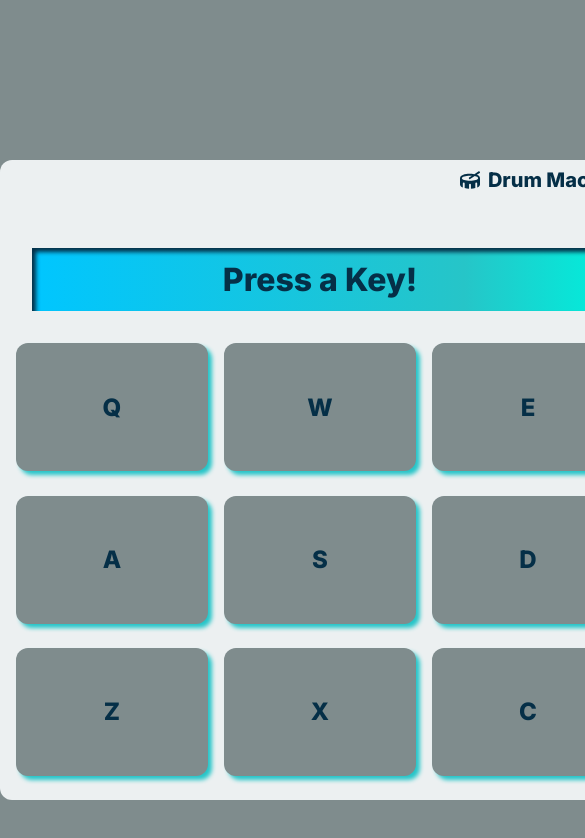
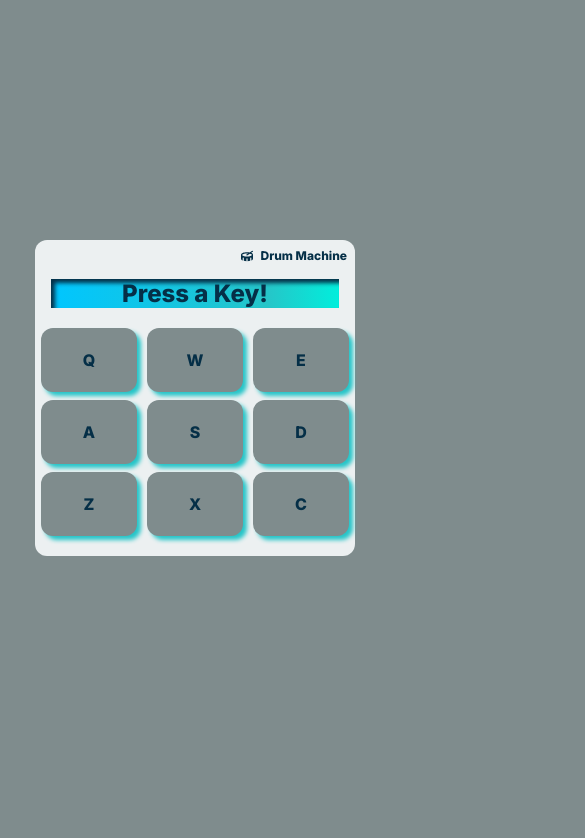
Before and after one commit to armandowjunior/drum-machine, a React (Create React App) app: page / in a window 390 px wide. Shown: the top 838 px of the page, 585 px wide, since content can reach past the window. Built offline with nearby package versions, Linux system fonts and the light colour scheme.

Commit message:
Add Media Query

```diff
--- a/public/index.html
+++ b/public/index.html
@@ -8,7 +8,7 @@
       href="https://fonts.googleapis.com/css2?family=Inter:wght@400;800;900&display=swap"
       rel="stylesheet"
     />
-    <meta name="viewport" content="width=device-width, initial-scale=1" />
+    <meta name="viewport" content="width=device-width, user-scalable=no" />
     <meta name="theme-color" content="#000000" />
     <meta
       name="description"
--- a/src/App.css
+++ b/src/App.css
@@ -11,12 +11,10 @@ body {
 }
 
 #drum-machine {
-  transform: scale(1);
-  transform-origin: 0 0;
   background: #ecf0f1;
-  width: 40rem;
-  height: 40rem;
+  max-width: 40rem;
   margin: 10rem auto;
+  padding-bottom: 1rem;
   border-radius: 0.75rem;
   display: flex;
   flex-wrap: wrap;
@@ -59,6 +57,7 @@ span {
   font-weight: 800;
   width: 30%;
   height: 8rem;
+  margin: 0.5rem;
   border-radius: 0.75rem;
   background: #7f8c8d;
   color: #052f47;
@@ -76,3 +75,36 @@ button:active {
   height: 7.9rem;
   box-shadow: 0 0 0;
 }
+
+@media (max-width: 480px) {
+  #drum-machine {
+    max-width: 20rem;
+    margin: 15rem auto;
+  }
+
+  #title {
+    width: 100%;
+    font-size: 0.75rem;
+    text-align: right;
+    padding: 0.5rem 0.5rem 0 0;
+    color: #052f47;
+  }
+
+  #display {
+    font-size: 1.5rem;
+    margin: 1rem 1rem;
+  }
+
+  .drum-pad {
+    font-family: "Inter", sans-serif;
+    font-size: 1rem;
+    height: 4rem;
+    margin: 0.25rem;
+  }
+
+  .active {
+    background: #26c5c8;
+    height: 3.9rem;
+    box-shadow: 0 0 0;
+  }
+}
```
